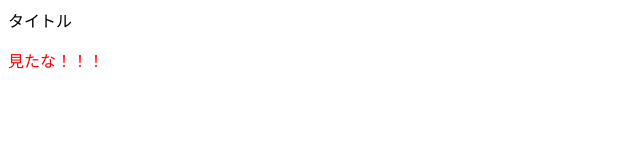
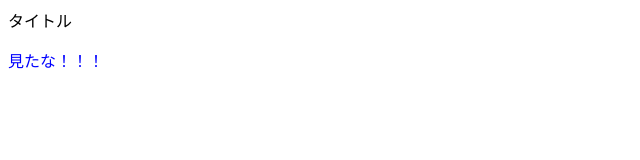
Before and after one commit to paku0256/2025-5-12, a plain HTML site: page index.html in a window 1280 px wide. Shown: the full height of the page, 0-640 px from the left. Drawn offline with Linux system fonts and the light colour scheme.

Commit message:
Update index.html

```diff
--- a/index.html
+++ b/index.html
@@ -5,6 +5,6 @@
     <tytle>タイトル</tytle>
   <head>
     <body>
-      <p style="color:red">見たな！！！</p>
+      <p style="color:blue">見たな！！！</p>
     </body>
 <html>
```
